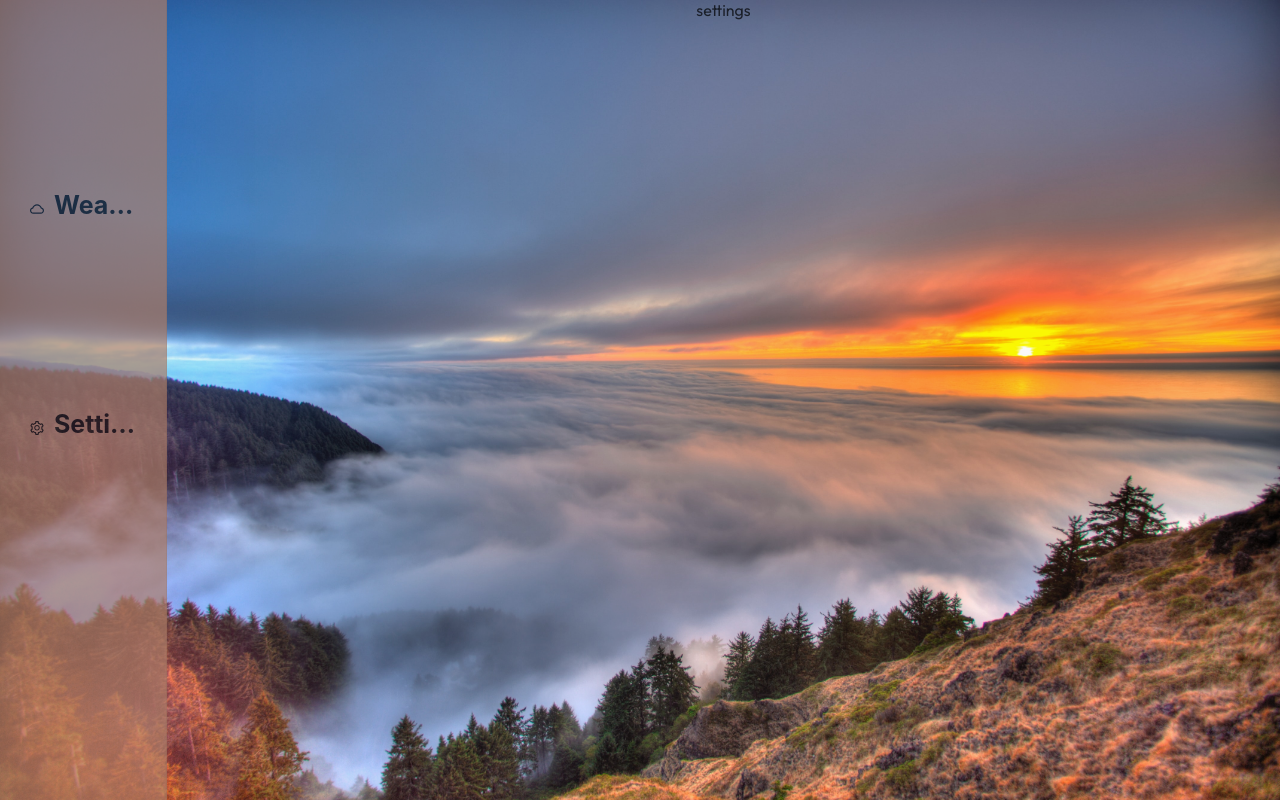
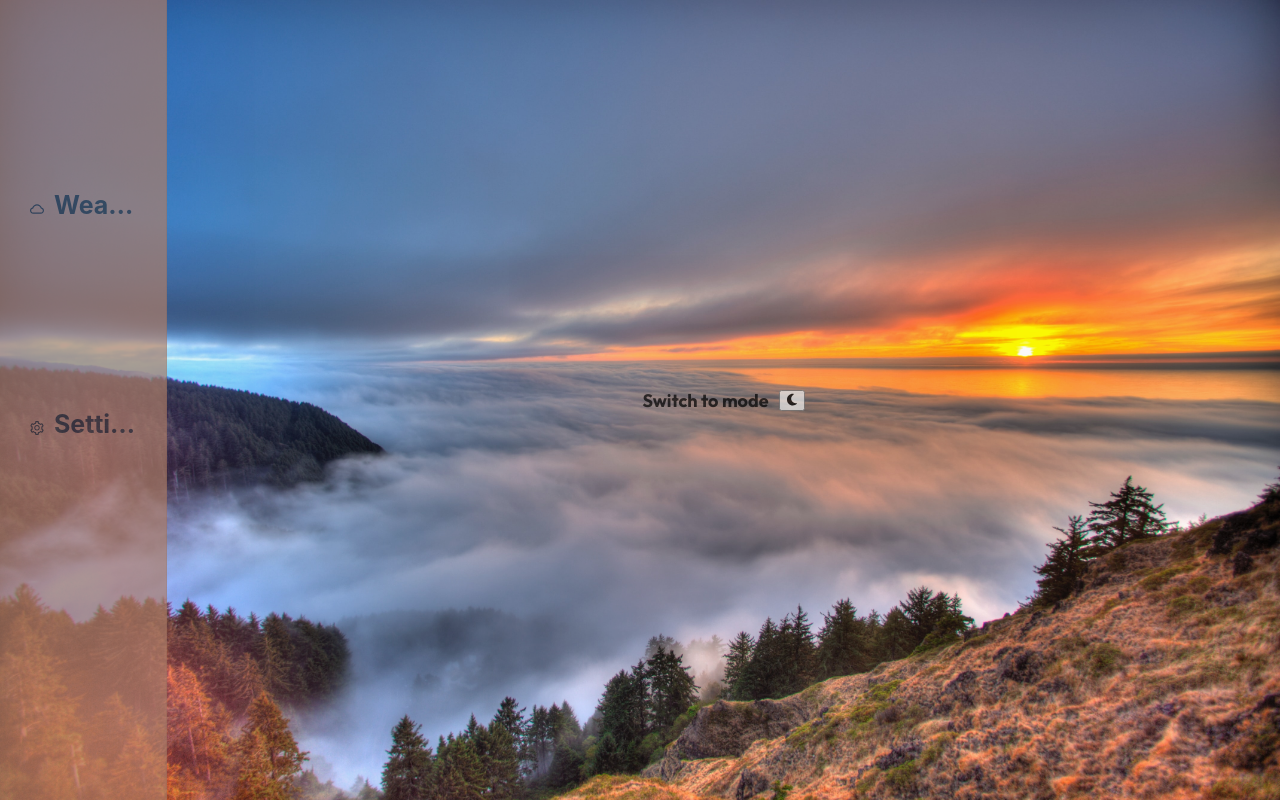
Before and after one commit to huy291002/weather-forecast, a React (Create React App) app in the folder client/: page /settings in a window 1280 px wide. Built offline with nearby package versions, Linux system fonts and the light colour scheme.

Commit message:
complete UI

```diff
--- a/client/package.json
+++ b/client/package.json
@@ -6,6 +6,8 @@
     "@ant-design/icons": "^5.0.1",
     "@emotion/react": "^11.10.6",
     "@emotion/styled": "^11.10.6",
+    "@fortawesome/free-solid-svg-icons": "^6.4.0",
+    "@fortawesome/react-fontawesome": "^0.2.0",
     "@mui/icons-material": "^5.11.16",
     "@mui/material": "^5.12.2",
     "@testing-library/jest-dom": "^5.16.5",
--- a/client/src/App.css
+++ b/client/src/App.css
@@ -1,5 +1,24 @@
 .App {
   text-align: center;
+}
+body {
+  background-image: url('/src/assets/sunset.jpg');
+  background-size: cover;
+  opacity: 0;
+  transition: opacity 0.7s ease-in-out;
+  font-family: 'Outfit', 'Segoe UI', 'Roboto', 'Oxygen',
+    'Ubuntu', 'Cantarell', 'Fira Sans', 'Droid Sans', 'Helvetica Neue',
+    sans-serif;
+  -webkit-font-smoothing: antialiased;
+  -moz-osx-font-smoothing: grayscale;
+}
+
+body.loaded {
+  opacity: 0.7;
+}
+body.dark-mode {
+  transition: background-image 0.7s ease-in-out;
+  background-image: url('/src/assets/thom-holmes-qluz8quWa5Q-unsplash.jpg');
 }
 
 .AppHeader{
@@ -37,6 +56,5 @@
 }
 
 body{
-
   background-color: #282525;
 }
--- a/client/src/Components/Router/index.js
+++ b/client/src/Components/Router/index.js
@@ -3,6 +3,7 @@ import {BrowserRouter, Route, Routes} from "react-router-dom";
 import Weather from "../../Pages/Weather";
 import Settings from "../../Pages/Settings";
 function Router() {
+
   return (
     <Routes>
         <Route path = "/weather" element={<Weather />}></Route>
--- a/client/src/Components/SideBar/sidebar.css
+++ b/client/src/Components/SideBar/sidebar.css
@@ -1,10 +1,28 @@
+:root {
+  --sidebar-bg-color: #ac7d68;
+  --sidebar-bg-color-dark: #363537;
+  --button-color: #363537;
+  --button-color-dark: #fff;
+}
 .SideBar{
     height: 100vh;
-    background-color: #ac7d68;
+    background-color: var(--sidebar-bg-color);
     padding: 10px;
     display: grid;
     font-size: 40px;
+    transition: background-color 0.7s ease-in-out;
     font-weight: bold;
     font-size: 25px;
     font-display: block
   }
+.SideBar .ant-menu-item {
+    color: var(--button-color);
+  }
+
+body.dark-mode .SideBar  {
+  background-color: var(--sidebar-bg-color-dark);
+}
+
+body.dark-mode .SideBar .ant-menu-item {
+  color:#ac7d68;
+}
--- a/client/src/Pages/Settings/index.js
+++ b/client/src/Pages/Settings/index.js
@@ -1,9 +1,27 @@
-import React from 'react'
+import React, { useState } from 'react';
+import { Button } from 'react-bootstrap';
+import { faSun, faMoon } from '@fortawesome/free-solid-svg-icons';
+import { FontAwesomeIcon } from '@fortawesome/react-fontawesome';
+import './settings.css';
 
 function Settings() {
+  const [mode, setMode] = useState('light');
+
+  function toggleMode() {
+    setMode(prevMode => (prevMode === 'light' ? 'dark' : 'light'));
+    document.body.classList.toggle('dark-mode');
+  }
+
   return (
-    <div>settings</div>
+    <div className="toggle-container">
+      <span className="button-text">Switch to mode</span>
+      <Button onClick={toggleMode} className={`toggle-button ${mode}`}>
+        <FontAwesomeIcon icon={mode === 'light' ? faMoon : faSun} className="icon" />
+        <div className="swipe-indicator"></div>
+      </Button>
+      {/* Rest of your Settings component */}
+    </div>
   )
 }
 
-export default Settings
+export default Settings;
--- /dev/null
+++ b/client/src/Pages/Settings/settings.css
@@ -0,0 +1,12 @@
+.toggle-container {
+  display: flex;
+  align-items: center;
+  justify-content: center;
+  height: 100vh;
+  }
+
+  .button-text {
+    margin-right: 10px;
+  font-size: 18px;
+  font-weight: bold;
+  }
--- a/client/src/Pages/Weather/index.css
+++ b/client/src/Pages/Weather/index.css
@@ -1,20 +1,5 @@
 @import url('https://fonts.googleapis.com/css2?family=Outfit:wght@100;200;300;400;500;600;700&family=Poppins:ital,wght@0,100;0,200;0,300;0,400;0,500;0,600;0,700;0,800;0,900;1,100;1,200;1,300;1,400;1,500;1,600;1,700;1,800;1,900&display=swap');
 
-body {
-    background-image: url('/src/assets/sunset.jpg');
-    background-size: cover;
-    opacity: 0;
-    transition: opacity 0.7s ease-in-out;
-    font-family: 'Outfit', 'Segoe UI', 'Roboto', 'Oxygen',
-      'Ubuntu', 'Cantarell', 'Fira Sans', 'Droid Sans', 'Helvetica Neue',
-      sans-serif;
-    -webkit-font-smoothing: antialiased;
-    -moz-osx-font-smoothing: grayscale;
-  }
-
-  body.loaded {
-    opacity: 0.7;
-  }
   .text-center {
     position: relative;
   }
```
Also changed, not shown: 2 other files (tests, documents, lock files or other folders).
